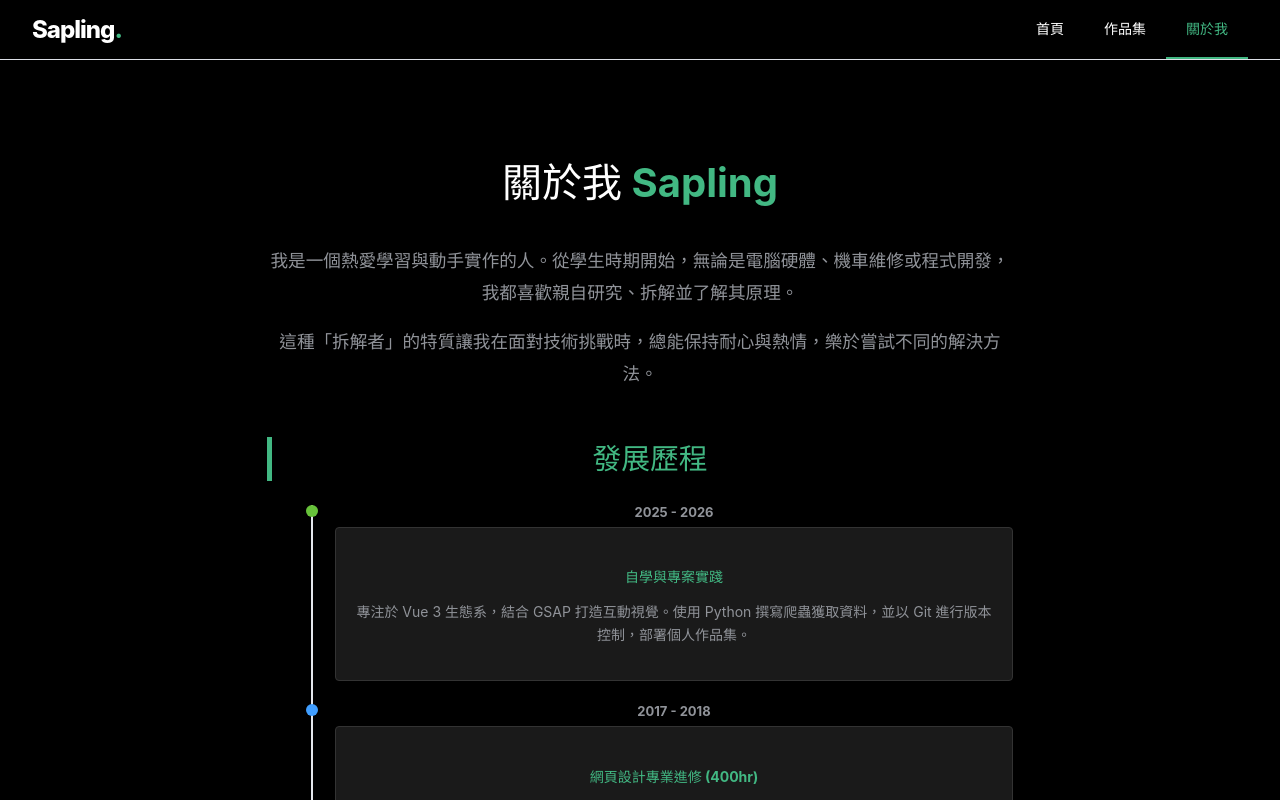
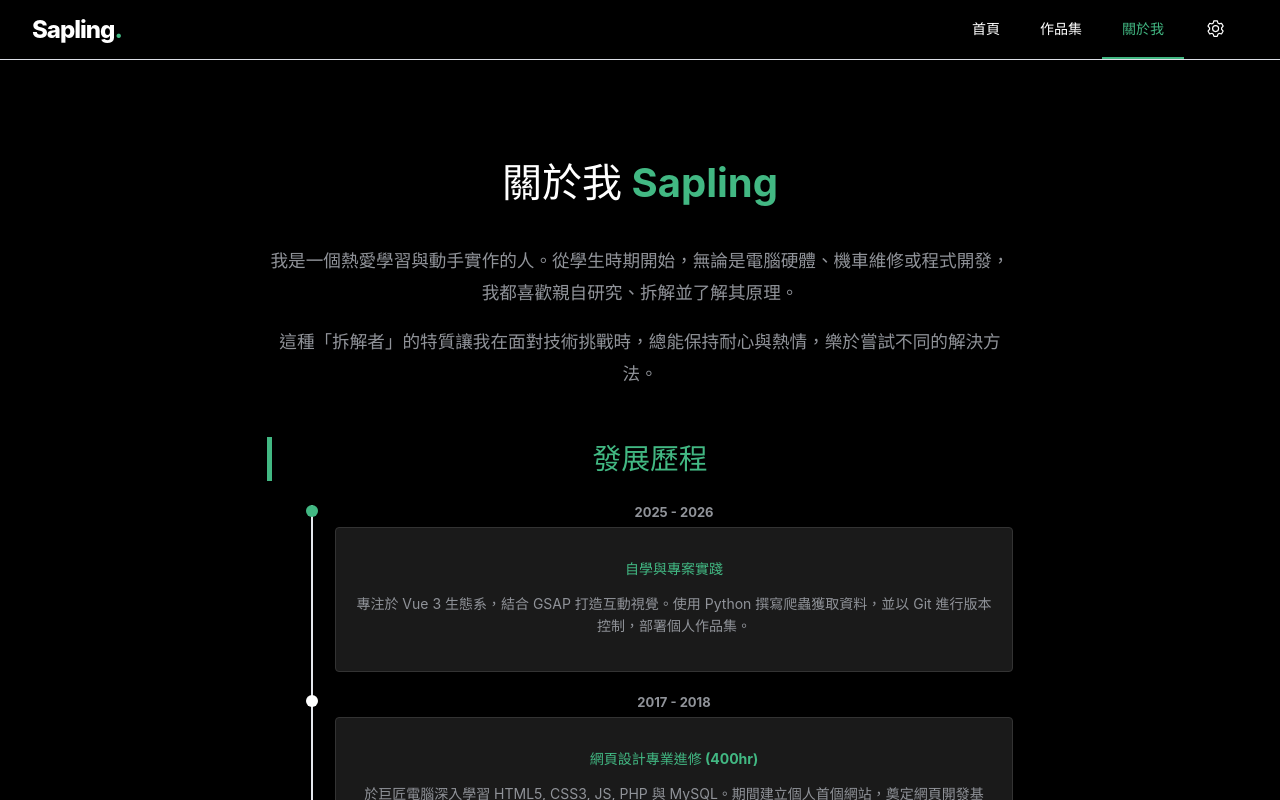
Before and after one commit to SaplingOuO/vite-myportfolio, a Vue app: page /about in a window 1280 px wide. Shown: the top 800 px of the page. Built offline with nearby package versions, Linux system fonts and the light colour scheme.

Commit message:
no message

```diff
--- a/package.json
+++ b/package.json
@@ -10,6 +10,7 @@
     "deploy": "sh deploy.sh"
   },
   "dependencies": {
+    "@element-plus/icons-vue": "^2.3.2",
     "element-plus": "^2.13.6",
     "gsap": "^3.14.2",
     "pinia": "^3.0.4",
--- a/src/assets/css/variables.css
+++ b/src/assets/css/variables.css
@@ -18,6 +18,7 @@
   --text-secondary: #909399;    /* 次要文字：灰色 */
   --primary-color: #42b883;    /* 品牌色：Vue 綠 */
   --border-color: #333333;      /* 邊框顏色 */
+  --el-menu-hover-bg-color: none;
 }
 
 /* 全域基礎樣式 */
--- a/src/components/common/AppNavbar.vue
+++ b/src/components/common/AppNavbar.vue
@@ -1,28 +1,40 @@
 <script setup>
+import { ref } from 'vue'
 import { useRouter } from 'vue-router'
+import SettingsDialog from './SettingsDialog.vue'
 
 const router = useRouter()
 
 // 處理選單點擊跳轉
 const handleSelect = (key) => {
-  router.push(key)
+  if (key === 'OPEN_SETTINGS') {
+    openSettings();
+    return; // 這裡用 return 是為了中斷後續的 router.push
+  }
+
+  if (key) {
+    router.push(key).catch(() => {});
+  }
 }
+
+// 2. 建立一個對應組件實例的 ref
+const settingsControl = ref(null)
+// 3. 建立觸發函式
+const openSettings = () => {
+  if (settingsControl.value) {
+    settingsControl.value.open() // 呼叫子組件暴露出來的 open 方法
+  }
+}
+
 </script>
 
 <template>
   <!-- 點擊el-menu-item時觸發select將網址路徑改為所點選的項目
        default-active綁定所選路徑的值，讓被選項目為高亮狀。
   -->
-  <el-menu
-    :default-active="router.currentRoute.value.path"
-    class="navbar-menu"
-    mode="horizontal"
-    :ellipsis="false"
-    background-color="var(--bg-color)"
-    text-color="var(--text-primary)"
-    active-text-color="var(--primary-color)"
-    @select="handleSelect"
-  >
+  <el-menu :default-active="router.currentRoute.value.path" class="navbar-menu" mode="horizontal" :ellipsis="false"
+    background-color="var(--bg-color)" text-color="var(--text-primary)" active-text-color="var(--primary-color)"
+    @select="handleSelect">
     <div class="logo-container" @click="router.push('/')">
       <span class="logo-text">Sapling<span class="dot">.</span></span>
     </div>
@@ -32,7 +44,17 @@ const handleSelect = (key) => {
     <el-menu-item index="/">首頁</el-menu-item>
     <el-menu-item index="/projects">作品集</el-menu-item>
     <el-menu-item index="/about">關於我</el-menu-item>
+
+    <el-menu-item index="OPEN_SETTINGS" class="setting-trigger">
+      <el-icon style="font-size: 1.2rem; cursor: pointer; margin: 0px; ">
+        <Setting />
+      </el-icon>
+    </el-menu-item>
+
   </el-menu>
+  <SettingsDialog ref="settingsControl" />
+
+
 </template>
 
 <style scoped>
@@ -69,6 +91,10 @@ const handleSelect = (key) => {
   flex-grow: 1;
 }
 
+.el-menu-item:focus {
+  background-color: none;
+}
+
 /* 確保選中狀態的底線顏色正確 */
 :deep(.el-menu-item.is-active) {
   border-bottom-color: var(--primary-color) !important;
--- /dev/null
+++ b/src/components/common/SettingsDialog.vue
@@ -0,0 +1,313 @@
+<script setup>
+import { ref, onMounted, reactive } from 'vue'
+
+// --- 1. 響應式數據定義 (Reactive States) ---
+
+/**
+ * 主題變數配置陣列
+ * 將標籤名稱、對應的 CSS 變數 Key 以及目前的顏色數值 (value) 包裝成物件
+ * 方便後續透過 v-for 迴圈渲染介面與批次更新樣式
+ */
+const themeConfig = reactive([
+  { label: '品牌主色', key: '--primary-color', value: '#42b883' },
+  { label: '網頁背景', key: '--bg-color', value: '#000000' },
+  { label: '卡片底色', key: '--card-bg', value: '#1a1a1a' },
+  { label: '主文字顏色', key: '--text-primary', value: '#ffffff' },
+  { label: '次要文字', key: '--text-secondary', value: '#909399' },
+  { label: '邊框顏色', key: '--border-color', value: '#333333' }
+])
+
+// 目前選中的預設主題名稱 (下拉選單綁定值)
+const selectedPreset = ref('')
+
+// 預定義的主題色組清單 (Preset Library)
+const presets = [
+  {
+    name: 'Vue 經典 (預設)',
+    colors: {
+      '--primary-color': '#42b883',
+      '--bg-color': '#000000',
+      '--card-bg': '#1a1a1a',
+      '--text-primary': '#ffffff',
+      '--text-secondary': '#909399',
+      '--border-color': '#333333'
+    }
+  },
+  {
+    name: '海洋深處',
+    colors: {
+      '--primary-color': '#00d2ff',
+      '--bg-color': '#000428',
+      '--card-bg': '#004e92',
+      '--text-primary': '#e0f7fa',
+      '--text-secondary': '#81d4fa',
+      '--border-color': '#0288d1'
+    }
+  },
+  {
+    name: '復古森林',
+    colors: {
+      '--primary-color': '#8b4513',
+      '--bg-color': '#2e3424',
+      '--card-bg': '#3e4a36',
+      '--text-primary': '#f0ead6',
+      '--text-secondary': '#a9a9a9',
+      '--border-color': '#4b5320'
+    }
+  },
+  {
+    name: '賽博霓虹',
+    colors: {
+      '--primary-color': '#f300ff',
+      '--bg-color': '#050505',
+      '--card-bg': '#1a1a2e',
+      '--text-primary': '#00fff2',
+      '--text-secondary': '#707070',
+      '--border-color': '#2d2d44'
+    }
+  },
+  {
+    name: '極致極簡',
+    colors: {
+      '--primary-color': '#000000',
+      '--bg-color': '#f5f5f7',
+      '--card-bg': '#ffffff',
+      '--text-primary': '#1d1d1f',
+      '--text-secondary': '#86868b',
+      '--border-color': '#d2d2d7'
+    }
+  },
+  {
+    name: '深海航行',
+    colors: {
+      '--primary-color': '#38b2ac',
+      '--bg-color': '#1a202c',
+      '--card-bg': '#2d3748',
+      '--text-primary': '#edf2f7',
+      '--text-secondary': '#a0aec0',
+      '--border-color': '#4a5568'
+    }
+  },
+  {
+    name: '咖啡烘焙',
+    colors: {
+      '--primary-color': '#d97706',
+      '--bg-color': '#272320',
+      '--card-bg': '#36302c',
+      '--text-primary': '#fdf8f1',
+      '--text-secondary': '#a8a29e',
+      '--border-color': '#4c443f'
+    }
+  },
+  {
+    name: '暮光紫羅蘭',
+    colors: {
+      '--primary-color': '#a78bfa',
+      '--bg-color': '#1e1b4b',
+      '--card-bg': '#312e81',
+      '--text-primary': '#eef2ff',
+      '--text-secondary': '#94a3b8',
+      '--border-color': '#4338ca'
+    }
+  },
+  {
+    name: '紅白機',
+    colors: {
+      '--primary-color': '#B33839',
+      '--bg-color': '#EBEAE5',
+      '--card-bg': '#F9EBD0',
+      '--text-primary': '#EC2008',
+      '--text-secondary': '#3E3E46',
+      '--border-color': '#350505',
+    }
+  },
+  {
+    name: '復古主機',
+    colors: {
+      '--primary-color': '#2B2B2D',
+      '--bg-color': '#c2c0c1',
+      '--card-bg': '#767475',
+      '--text-primary': '#2C2C2E',
+      '--text-secondary': '#2B2B2D',
+      '--border-color': '#393738',
+    }
+  }
+]
+
+// --- 2. 主題控制邏輯 (Theme Controller) ---
+
+/**
+ * 執行主題預設組切換
+ * 根據名稱找到對應的顏色物件，批次更新 themeConfig 並套用到 DOM
+ */
+const applyPreset = (presetName) => {
+  const target = presets.find(p => p.name === presetName)
+  if (!target) return
+
+  themeConfig.forEach(item => {
+    if (target.colors[item.key]) {
+      item.value = target.colors[item.key]
+      // 直接修改 HTML 根節點的 CSS Variables 以即時生效
+      document.documentElement.style.setProperty(item.key, item.value)
+    }
+  })
+
+  saveToLocalStorage()
+}
+
+/**
+ * 資料持久化：將目前的顏色配置轉換為鍵值對物件 (Key-Value)
+ * 並以 JSON 字串格式儲存於瀏覽器的 LocalStorage 中
+ */
+const saveToLocalStorage = () => {
+  const configToSave = themeConfig.reduce((acc, curr) => {
+    acc[curr.key] = curr.value
+    return acc
+  }, {})
+  localStorage.setItem('user-theme-config', JSON.stringify(configToSave))
+}
+
+// 彈窗顯示狀態控制
+const visible = ref(false)
+const open = () => { visible.value = true }
+
+/**
+ * 個別色彩變動處理 (當使用者操作顏色選擇器時觸發)
+ * 更新指定的 CSS 變數，並觸發持久化儲存
+ */
+const handleColorChange = (item) => {
+  if (!item.value) return
+
+  document.documentElement.style.setProperty(item.key, item.value)
+  saveToLocalStorage()
+}
+
+// --- 3. 初始化流程 (Initialization) ---
+
+/**
+ * 組件掛載時，嘗試從 LocalStorage 讀取並恢復使用者的自定義主題
+ */
+onMounted(() => {
+  const savedConfig = localStorage.getItem('user-theme-config')
+  if (savedConfig) {
+    const parsed = JSON.parse(savedConfig)
+    themeConfig.forEach(item => {
+      if (parsed[item.key]) {
+        item.value = parsed[item.key]
+        document.documentElement.style.setProperty(item.key, item.value)
+      }
+    })
+  }
+})
+
+// 將方法暴露給父組件使用 (例如 Navbar 呼叫 open 方法)
+defineExpose({ open })
+</script>
+
+<template>
+  <el-dialog v-model="visible" title="網頁設定" width="380px" append-to-body class="custom-settings-dialog">
+
+    <div class="settings-content">
+      <p class="section-title">快速主題切換</p>
+      <div class="preset-section">
+        <el-select v-model="selectedPreset" placeholder="選擇預設主題" @change="applyPreset" style="width: 100%;">
+          <el-option v-for="preset in presets" :key="preset.name" :label="preset.name" :value="preset.name"  />
+        </el-select>
+      </div>
+    </div>
+
+    <div class="settings-content">
+      <p class="section-title">主題色彩設定</p>
+      <div v-for="item in themeConfig" :key="item.key" class="setting-item">
+        <span class="label">{{ item.label }}</span>
+        <div class="color-picker-wrapper">
+          <span class="color-hex">{{ item.value }}</span>
+          <el-color-picker v-model="item.value" @change="handleColorChange(item)" show-alpha size="small" />
+        </div>
+      </div>
+    </div>
+  </el-dialog>
+</template>
+
+<style scoped>
+/* 局部組件樣式區 */
+.settings-content {
+  padding: 5px 10px;
+}
+
+.section-title {
+  color: var(--text-secondary);
+  font-size: 0.8rem;
+  margin-bottom: 20px;
+  text-transform: uppercase;
+  letter-spacing: 1px;
+}
+
+.setting-item {
+  display: flex;
+  justify-content: space-between;
+  align-items: center;
+  margin-bottom: 18px;
+}
+
+.label {
+  color: var(--text-primary);
+  font-weight: 500;
+  font-size: 0.9rem;
+}
+
+.color-picker-wrapper {
+  display: flex;
+  align-items: center;
+  gap: 10px;
+}
+
+.color-hex {
+  font-family: 'Courier New', Courier, monospace;
+  font-size: 0.8rem;
+  color: var(--text-secondary);
+}
+
+.divider {
+  height: 1px;
+  background-color: var(--border-color);
+  margin: 20px 0;
+}
+</style>
+
+<style>
+/* 全域樣式覆蓋區：主要針對 Element Plus 組件進行深度客製化 */
+
+/* 彈窗主體樣式：使用 CSS Variables 實現主題連動 */
+.custom-settings-dialog.el-dialog {
+  background-color: var(--card-bg) !important;
+  border-radius: 16px !important;
+  border: 1px solid var(--border-color) !important;
+  box-shadow: 0 12px 32px rgba(0, 0, 0, 0.4) !important;
+}
+
+.custom-settings-dialog .el-dialog__title {
+  color: var(--primary-color) !important;
+  font-weight: 800 !important;
+  font-size: 1.25rem;
+}
+
+/* 選擇器容器樣式：模擬邊框與主題背景 */
+.el-select__wrapper {
+  background-color: var(--bg-color) !important;
+  box-shadow: 0 0 0 1px var(--border-color) inset !important;
+}
+
+/* 選擇器文字與佔位符顏色 */
+.el-select__placeholder { color: var(--text-primary) !important; }
+
+/* 下拉彈出選單樣式：與卡片主題色保持一致 */
+.el-popper.is-light {
+  background-color: var(--card-bg) !important;
+  border: 1px solid var(--border-color) !important;
+}
+
+/* 選項文字樣式與滑過狀態 (Hover) */
+.el-select-dropdown__item { color: var(--text-primary) !important; }
+.el-select-dropdown__item.is-hovering { background-color: var(--border-color) !important; }
+</style>
--- a/src/main.js
+++ b/src/main.js
@@ -5,11 +5,16 @@ import router from './router'
 import ElementPlus from 'element-plus'
 import 'element-plus/dist/index.css'
 import GSAP from 'gsap'
+import * as ElementPlusIconsVue from '@element-plus/icons-vue'
 
 const app = createApp(App)
 
 app.use(router)
 app.use(ElementPlus)
 app.use(GSAP)
+for (const [key, component] of Object.entries(ElementPlusIconsVue)) {
+  app.component(key, component)
+}
+
 
 app.mount('#app')
--- a/src/views/AboutView.vue
+++ b/src/views/AboutView.vue
@@ -8,19 +8,19 @@ const timelineEvents = [
     timestamp: '2025 - 2026',
     title: '自學與專案實踐',
     content: '專注於 Vue 3 生態系，結合 GSAP 打造互動視覺。使用 Python 撰寫爬蟲獲取資料，並以 Git 進行版本控制，部署個人作品集。',
-    color: '#67C23A'
+    color: 'var(--primary-color)'
   },
   {
     timestamp: '2017 - 2018',
     title: '網頁設計專業進修 (400hr)',
     content: '於巨匠電腦深入學習 HTML5, CSS3, JS, PHP 與 MySQL。期間建立個人首個網站，奠定網頁開發基石。',
-    color: '#409EFF'
+    color: 'var(--text-primary)'
   },
   {
     timestamp: '2014 - 2016',
     title: '大學時期 - Android 系統開發',
     content: '主修 Java Android 開發。帶領團隊製作「移動定位交友 APP」與「超簡易記帳本」，於多項全國性競賽獲獎。',
-    color: '#409EFF'
+    color: 'var(--text-primary)'
   }
 ]
 
@@ -137,6 +137,7 @@ onMounted(() => {
 }
 
 .event-title {
+  margin-top: 10px;
   margin-bottom: 10px;
   color: var(--primary-color);
 }
```
Also changed, not shown: 1 other file (tests, documents, lock files or other folders).
